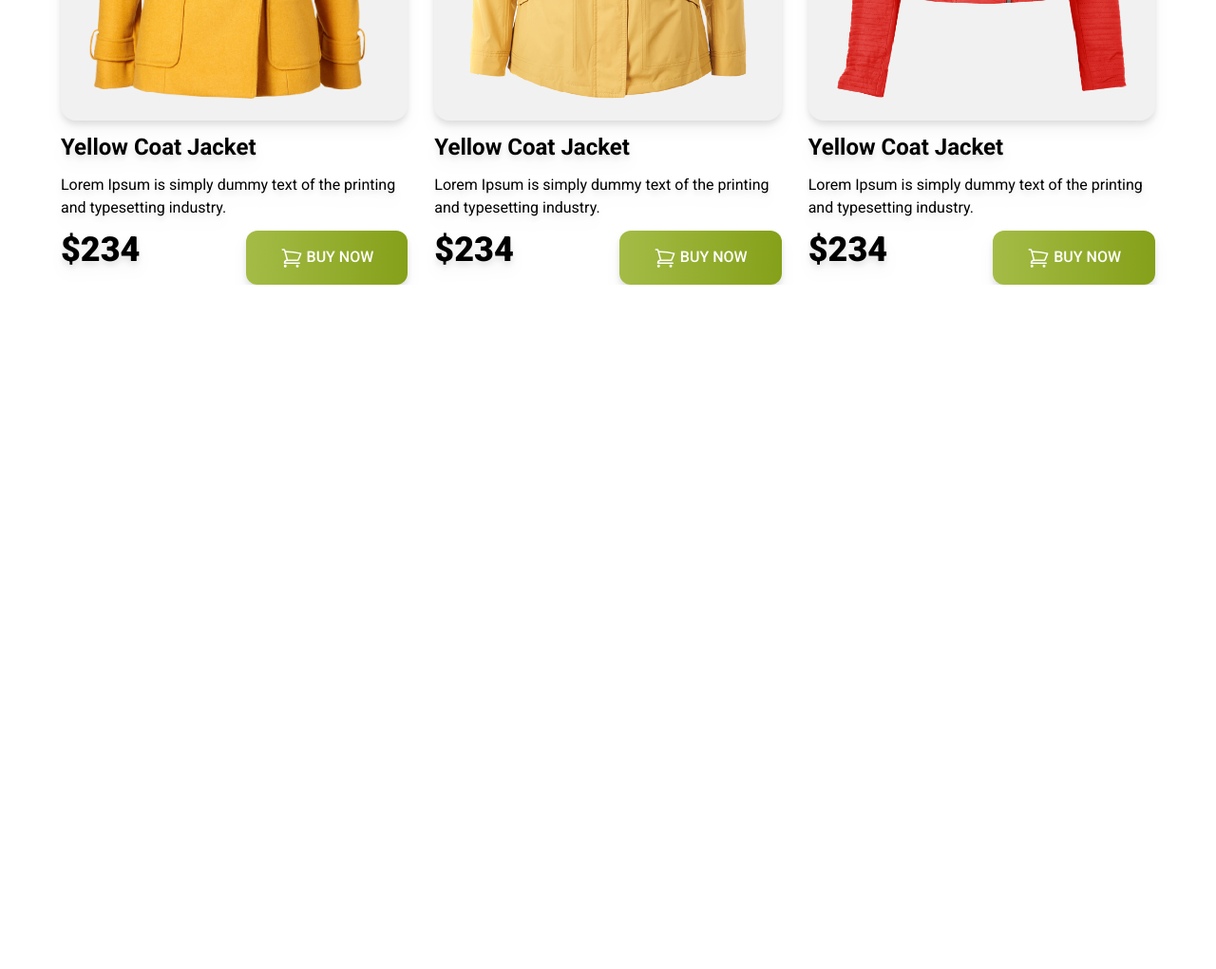
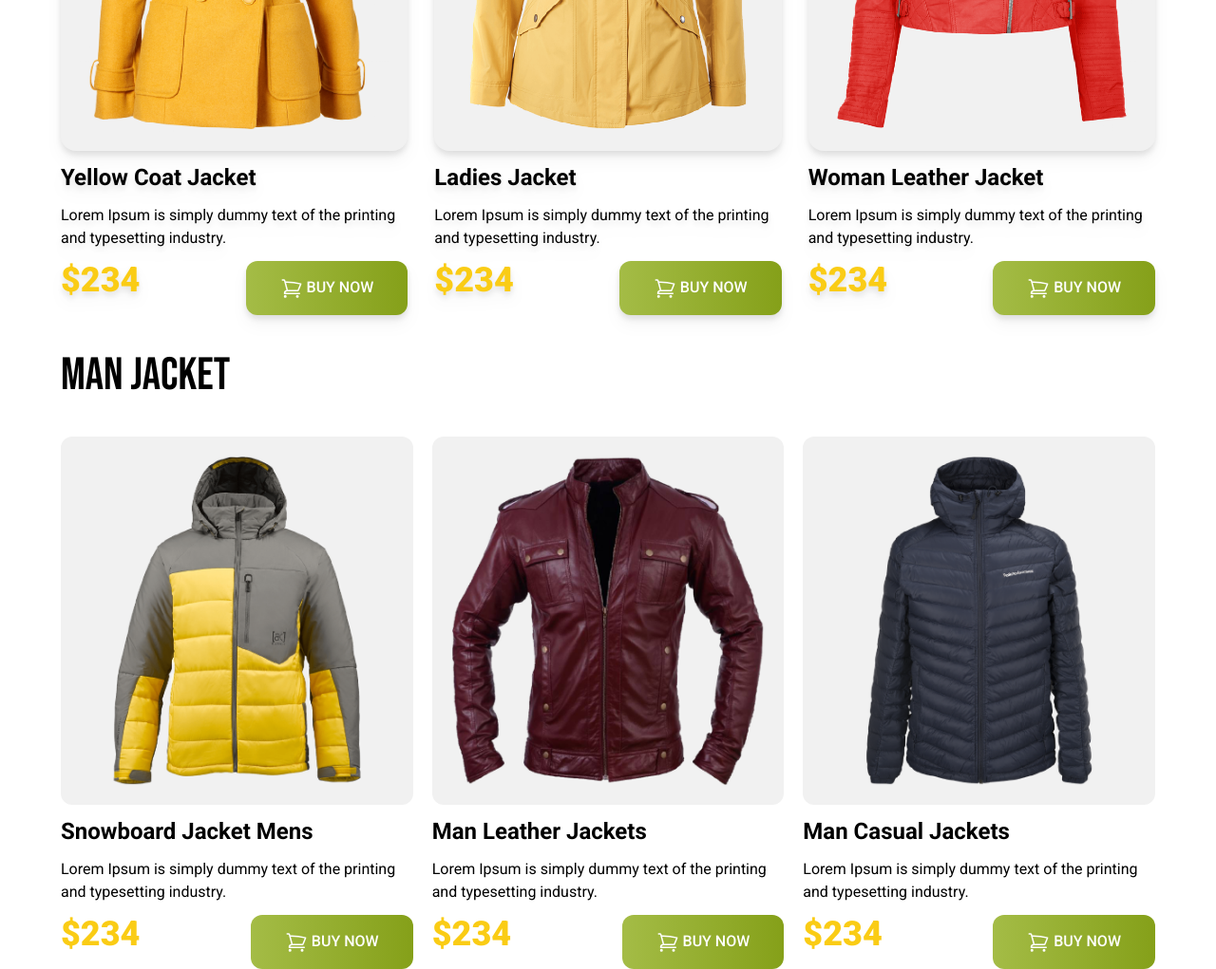
Before and after one commit to Tawkir711/penguin-fashion-by-talwind, a plain HTML site: page index.html in a window 1280 px wide. Shown: the part 1054-2075 px from the top of the page at 95% size. Before the commit the page ends 1354 px from the top, so only its background shows below. Drawn offline with nearby package versions, Linux system fonts and the light colour scheme.

Commit message:
added man jackets

```diff
--- a/index.html
+++ b/index.html
@@ -4,7 +4,10 @@
     <meta charset="UTF-8">
     <meta name="viewport" content="width=device-width, initial-scale=1.0">
     <title>Penguin Fashion</title>
+
     <script src="https://cdn.tailwindcss.com"></script>
+
+
     <!-- google fonts -->
     <link rel="preconnect" href="https://fonts.googleapis.com">
 <link rel="preconnect" href="https://fonts.gstatic.com" crossorigin>
@@ -45,7 +48,7 @@
     <main>
         <section class="max-w-6xl mx-auto">
             <!-- woman jacket -->
-            <h3 class="text-5xl font-bebas mt-12">WOMAN JACkET</h3>
+            <h3 class="text-5xl font-bebas my-10">WOMAN JACkET</h3>
             <!-- jacket container -->
             <!-- jakcet-1 -->
             <div class="font-roboto grid grid-cols-1 md:grid-cols-2 lg:grid-cols-3 gap-7">
@@ -57,7 +60,7 @@
                         <p>Lorem Ipsum is simply dummy text of the
                             printing and typesetting industry.</p>
                         <div class="flex justify-between">
-                            <h3 class="text-4xl font-black">$234</h3>
+                            <h3 class="text-4xl font-black text-yellow-400">$234</h3>
                             <button class=" bg-gradient-to-r from-[#A4BC46] to-[#85A019]  py-4 px-9 rounded-xl	text-white uppercase font-medium  ">
                                 <svg xmlns="http://www.w3.org/2000/svg" fill="none" viewBox="0 0 24 24" stroke-width="1.5" stroke="currentColor" class="w-6 h-6 inline">
                                     <path stroke-linecap="round" stroke-linejoin="round" d="M2.25 3h1.386c.51 0 .955.343 1.087.835l.383 1.437M7.5 14.25a3 3 0 00-3 3h15.75m-12.75-3h11.218c1.121-2.3 2.1-4.684 2.924-7.138a60.114 60.114 0 00-16.536-1.84M7.5 14.25L5.106 5.272M6 20.25a.75.75 0 11-1.5 0 .75.75 0 011.5 0zm12.75 0a.75.75 0 11-1.5 0 .75.75 0 011.5 0z" />
@@ -70,11 +73,11 @@
                     <div class="bg-[#f1f1f1] p-5 rounded-2xl">
                         <img src="images/jacket-2.png" alt="">
                     </div>
-                        <h4 class="text-2xl font-bold ">Yellow Coat Jacket </h4>
+                        <h4 class="text-2xl font-bold ">Ladies Jacket </h4>
                         <p>Lorem Ipsum is simply dummy text of the
                             printing and typesetting industry.</p>
                         <div class="flex justify-between">
-                            <h3 class="text-4xl font-black">$234</h3>
+                            <h3 class="text-4xl font-black text-yellow-400">$234</h3>
                             <button class=" bg-gradient-to-r from-[#A4BC46] to-[#85A019]  py-4 px-9 rounded-xl	text-white uppercase font-medium  ">
                                 <svg xmlns="http://www.w3.org/2000/svg" fill="none" viewBox="0 0 24 24" stroke-width="1.5" stroke="currentColor" class="w-6 h-6 inline">
                                     <path stroke-linecap="round" stroke-linejoin="round" d="M2.25 3h1.386c.51 0 .955.343 1.087.835l.383 1.437M7.5 14.25a3 3 0 00-3 3h15.75m-12.75-3h11.218c1.121-2.3 2.1-4.684 2.924-7.138a60.114 60.114 0 00-16.536-1.84M7.5 14.25L5.106 5.272M6 20.25a.75.75 0 11-1.5 0 .75.75 0 011.5 0zm12.75 0a.75.75 0 11-1.5 0 .75.75 0 011.5 0z" />
@@ -87,19 +90,81 @@
                     <div class="bg-[#f1f1f1] p-5 rounded-2xl">
                         <img src="images/jacket-3.png" alt="">
                     </div>
-                        <h4 class="text-2xl font-bold ">Yellow Coat Jacket </h4>
+                        <h4 class="text-2xl font-bold ">Woman Leather Jacket</h4>
                         <p>Lorem Ipsum is simply dummy text of the
                             printing and typesetting industry.</p>
                         <div class="flex justify-between">
-                            <h3 class="text-4xl font-black">$234</h3>
-                            <button class=" bg-gradient-to-r from-[#A4BC46] to-[#85A019]  py-4 px-9 rounded-xl	text-white uppercase font-medium  ">
-                                <svg xmlns="http://www.w3.org/2000/svg" fill="none" viewBox="0 0 24 24" stroke-width="1.5" stroke="currentColor" class="w-6 h-6 inline">
-                                    <path stroke-linecap="round" stroke-linejoin="round" d="M2.25 3h1.386c.51 0 .955.343 1.087.835l.383 1.437M7.5 14.25a3 3 0 00-3 3h15.75m-12.75-3h11.218c1.121-2.3 2.1-4.684 2.924-7.138a60.114 60.114 0 00-16.536-1.84M7.5 14.25L5.106 5.272M6 20.25a.75.75 0 11-1.5 0 .75.75 0 011.5 0zm12.75 0a.75.75 0 11-1.5 0 .75.75 0 011.5 0z" />
-                                  </svg>
-                                Buy Now</button>
+                            <h3 class="text-4xl font-black text-yellow-400">$234</h3>
+                                <button class=" bg-gradient-to-r from-[#A4BC46] to-[#85A019]  py-4 px-9 rounded-xl	text-white uppercase font-medium  ">
+                                    <svg xmlns="http://www.w3.org/2000/svg" fill="none" viewBox="0 0 24 24" stroke-width="1.5" stroke="currentColor" class="w-6 h-6 inline">
+                                        <path stroke-linecap="round" stroke-linejoin="round" d="M2.25 3h1.386c.51 0 .955.343 1.087.835l.383 1.437M7.5 14.25a3 3 0 00-3 3h15.75m-12.75-3h11.218c1.121-2.3 2.1-4.684 2.924-7.138a60.114 60.114 0 00-16.536-1.84M7.5 14.25L5.106 5.272M6 20.25a.75.75 0 11-1.5 0 .75.75 0 011.5 0zm12.75 0a.75.75 0 11-1.5 0 .75.75 0 011.5 0z" />
+                                    </svg>
+                                    Buy Now</button>
                         </div>
                 </div>
             </div>
+        </section>
+        <section class="max-w-6xl mx-auto">
+            <!-- man jacket -->
+            <h3 class="text-5xl font-bebas my-10">MAN JACkET</h3>
+            <!-- jackets -->
+        <div class="grid grid-cols-3 gap-5 font-roboto">
+            <!-- man jackets 1 -->
+            <div class="space-y-3">
+                <div class="bg-[#f1f1f1] p-5 rounded-xl">
+                    <img src="images/jacket-4.png" alt="">
+                </div>
+                    <h4 class="text-2xl font-bold">Snowboard Jacket Mens</h4>
+                    <p>Lorem Ipsum is simply dummy text of the
+                        printing and typesetting industry.</p>
+                <div class="flex justify-between">
+                    <h3 class="text-4xl font-black text-yellow-400">$234</h3>
+                    <button class=" bg-gradient-to-r from-[#A4BC46] to-[#85A019]  py-4 px-9 rounded-xl	text-white uppercase font-medium  ">
+                        <svg xmlns="http://www.w3.org/2000/svg" fill="none" viewBox="0 0 24 24" stroke-width="1.5" stroke="currentColor" class="w-6 h-6 inline">
+                            <path stroke-linecap="round" stroke-linejoin="round" d="M2.25 3h1.386c.51 0 .955.343 1.087.835l.383 1.437M7.5 14.25a3 3 0 00-3 3h15.75m-12.75-3h11.218c1.121-2.3 2.1-4.684 2.924-7.138a60.114 60.114 0 00-16.536-1.84M7.5 14.25L5.106 5.272M6 20.25a.75.75 0 11-1.5 0 .75.75 0 011.5 0zm12.75 0a.75.75 0 11-1.5 0 .75.75 0 011.5 0z" />
+                        </svg>
+                        Buy Now</button>
+
+                </div>
+            </div>
+            <!-- man jackets 2 -->
+            <div class="space-y-3">
+                <div class="bg-[#f1f1f1] p-5 rounded-xl">
+                    <img src="images/jacket-5.png" alt="">
+                </div>
+                    <h4 class="text-2xl font-bold">Man Leather Jackets</h4>
+                    <p>Lorem Ipsum is simply dummy text of the
+                        printing and typesetting industry.</p>
+                <div class="flex justify-between">
+                    <h3 class="text-4xl font-black text-yellow-400">$234</h3>
+                    <button class=" bg-gradient-to-r from-[#A4BC46] to-[#85A019]  py-4 px-9 rounded-xl	text-white uppercase font-medium  ">
+                        <svg xmlns="http://www.w3.org/2000/svg" fill="none" viewBox="0 0 24 24" stroke-width="1.5" stroke="currentColor" class="w-6 h-6 inline">
+                            <path stroke-linecap="round" stroke-linejoin="round" d="M2.25 3h1.386c.51 0 .955.343 1.087.835l.383 1.437M7.5 14.25a3 3 0 00-3 3h15.75m-12.75-3h11.218c1.121-2.3 2.1-4.684 2.924-7.138a60.114 60.114 0 00-16.536-1.84M7.5 14.25L5.106 5.272M6 20.25a.75.75 0 11-1.5 0 .75.75 0 011.5 0zm12.75 0a.75.75 0 11-1.5 0 .75.75 0 011.5 0z" />
+                        </svg>
+                        Buy Now</button>
+
+                </div>
+            </div>
+            <!-- man jackets 3 -->
+            <div class="space-y-3">
+                <div class="bg-[#f1f1f1] p-5 rounded-xl">
+                    <img src="images/jacket-6.png" alt="">
+                </div>
+                    <h4 class="text-2xl font-bold">Man Casual Jackets</h4>
+                    <p>Lorem Ipsum is simply dummy text of the
+                        printing and typesetting industry.</p>
+                <div class="flex justify-between">
+                    <h3 class="text-4xl font-black text-yellow-400">$234</h3>
+                    <button class=" bg-gradient-to-r from-[#A4BC46] to-[#85A019]  py-4 px-9 rounded-xl	text-white uppercase font-medium  ">
+                        <svg xmlns="http://www.w3.org/2000/svg" fill="none" viewBox="0 0 24 24" stroke-width="1.5" stroke="currentColor" class="w-6 h-6 inline">
+                            <path stroke-linecap="round" stroke-linejoin="round" d="M2.25 3h1.386c.51 0 .955.343 1.087.835l.383 1.437M7.5 14.25a3 3 0 00-3 3h15.75m-12.75-3h11.218c1.121-2.3 2.1-4.684 2.924-7.138a60.114 60.114 0 00-16.536-1.84M7.5 14.25L5.106 5.272M6 20.25a.75.75 0 11-1.5 0 .75.75 0 011.5 0zm12.75 0a.75.75 0 11-1.5 0 .75.75 0 011.5 0z" />
+                        </svg>
+                        Buy Now</button>
+
+                </div>
+            </div>
+        </div>
+
         </section>
     </main>
     <footer>
```
